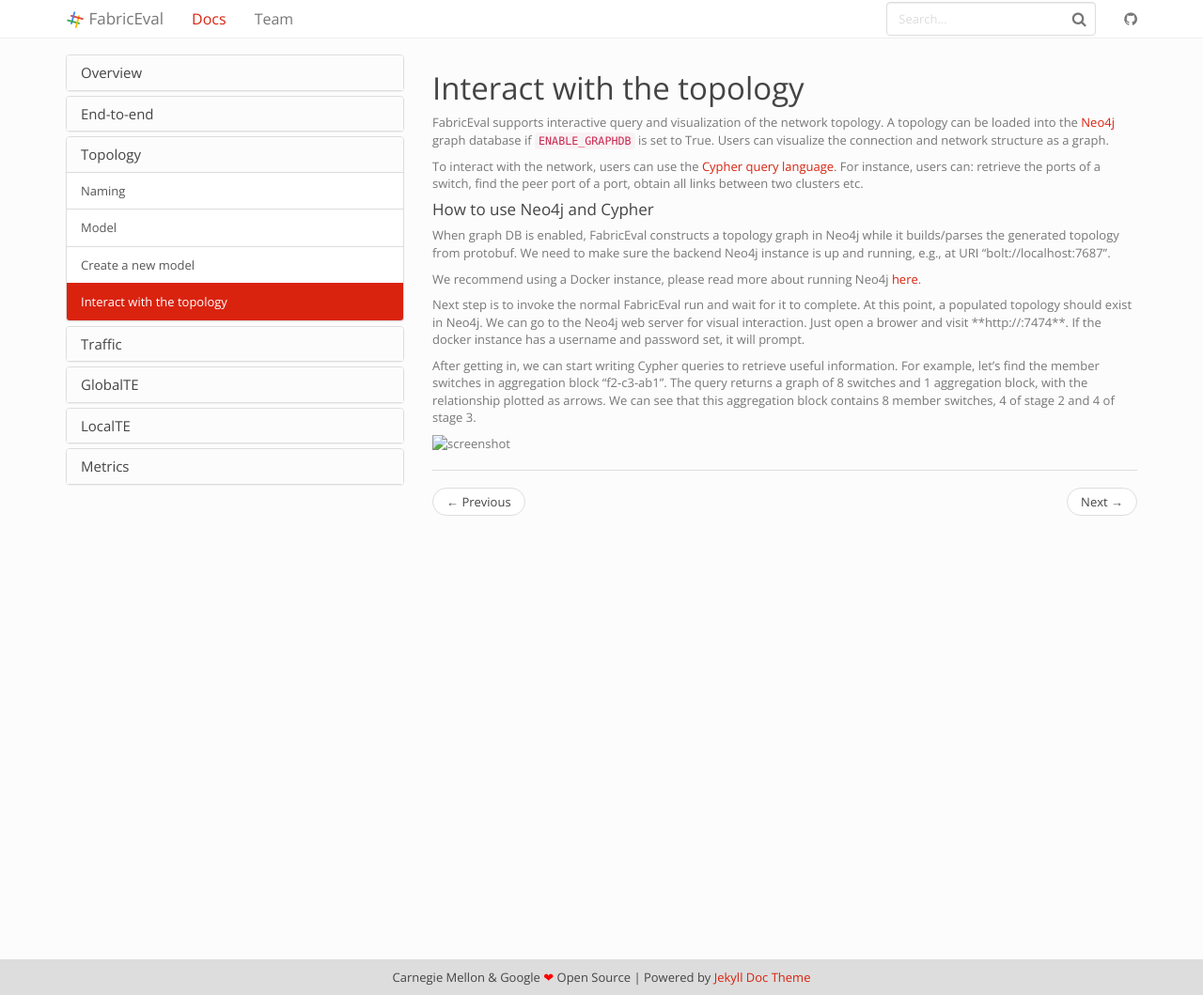
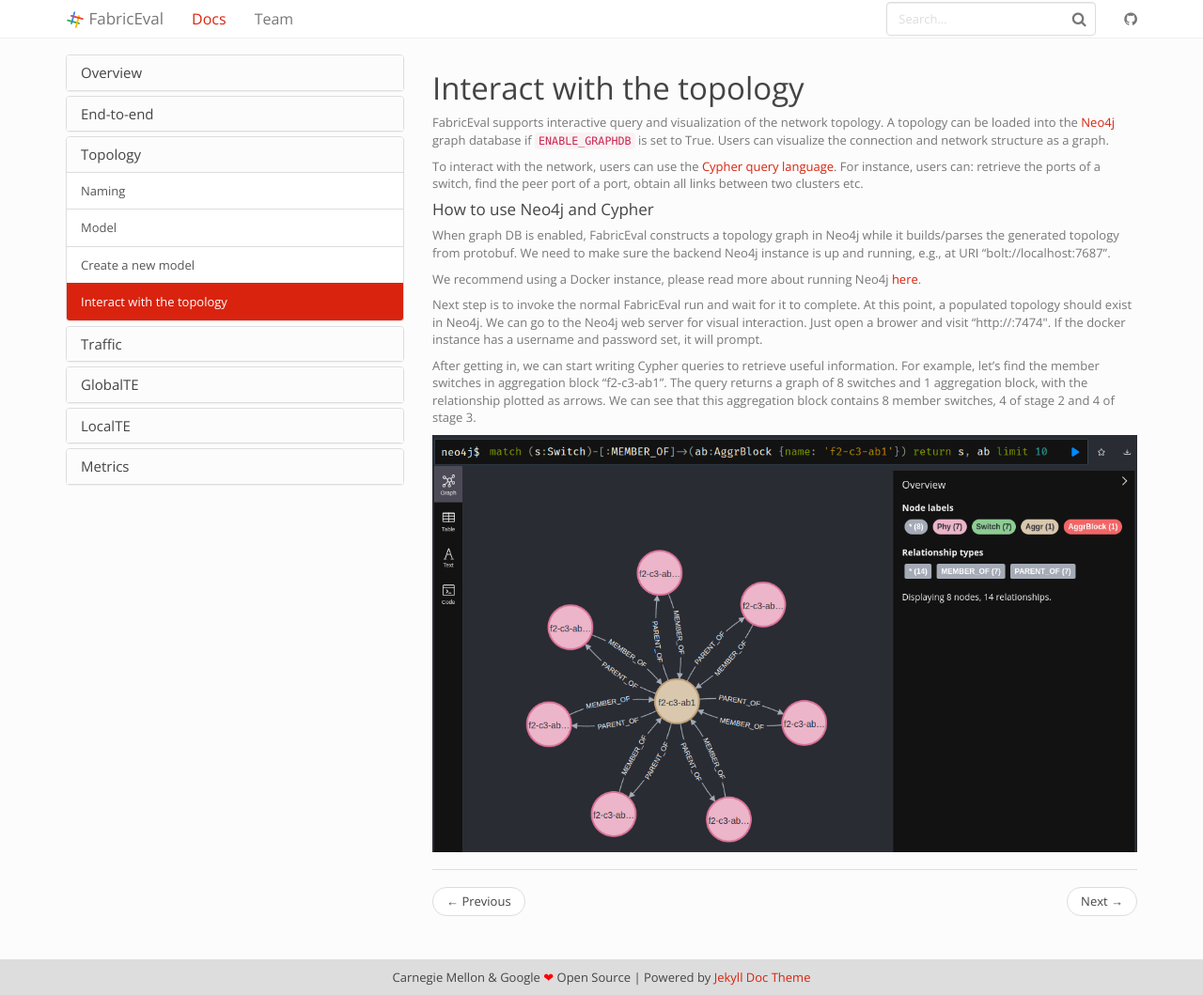
Before and after one commit to shuoshuc/FabricEval, a Jekyll site: the page built from docs/_docs/topology/interaction.md, in a window 1280 px wide and 1059 px high. Shown: the whole window at 94% size. Built offline with Jekyll 4.4.1, drawn with Linux system fonts in a browser that asks for light colours.

Commit message:
Fix screenshot path

```diff
--- a/docs/_docs/topology/interaction.md
+++ b/docs/_docs/topology/interaction.md
@@ -22,7 +22,7 @@ We recommend using a Docker instance, please read more about running Neo4j
 
 Next step is to invoke the normal FabricEval run and wait for it to complete.
 At this point, a populated topology should exist in Neo4j. We can go to the Neo4j
-web server for visual interaction. Just open a brower and visit **http://<neo4j instance ip>:7474**.
+web server for visual interaction. Just open a brower and visit "http://<neo4j instance ip>:7474".
 If the docker instance has a username and password set, it will prompt.
 
 After getting in, we can start writing Cypher queries to retrieve useful information.
@@ -31,4 +31,4 @@ The query returns a graph of 8 switches and 1 aggregation block, with the relati
 plotted as arrows. We can see that this aggregation block contains 8 member switches,
 4 of stage 2 and 4 of stage 3.
 
-![screenshot](neo4j.png)
+![screenshot](/assets/img/neo4j.png)
```
Also changed, not shown: docs/assets/img/neo4j.png (renamed from docs/_docs/topology/neo4j.png).
